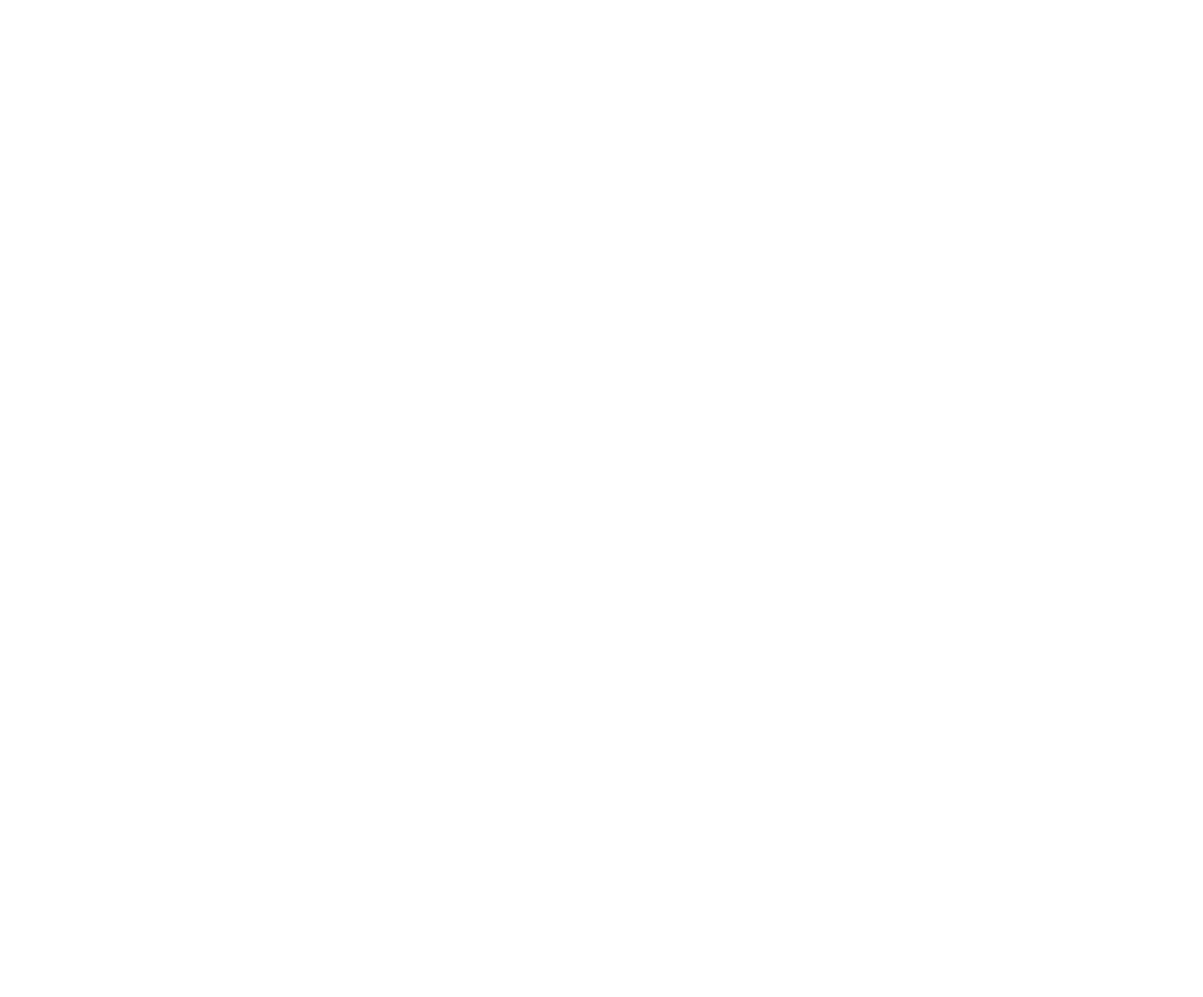
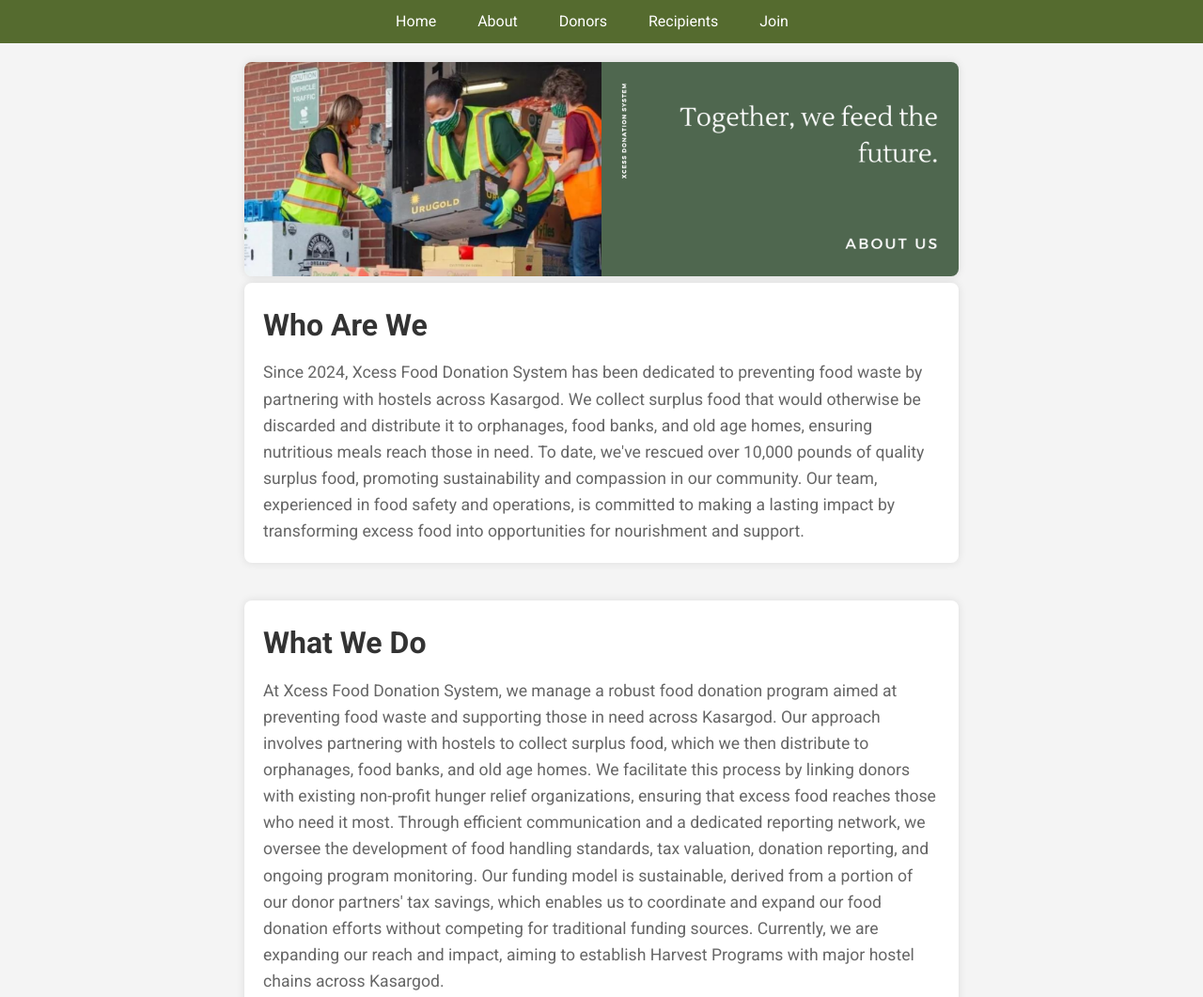
Before and after one commit to vaibhav-garg1503/ANNDAAN, a website: page frontend/pages/about-page/about.html in a window 1280 px wide. Shown: the top 1061 px of the page at 94% size. Before the commit the page ends 800 px from the top, so only its background shows below. Drawn offline with Linux system fonts and the light colour scheme.

Commit message:
about page and donors page completed

```diff
--- a/frontend/home/home.css
+++ b/frontend/home/home.css
@@ -1,7 +1,7 @@
-/* home.css */
+@import url('https://fonts.googleapis.com/css2?family=Roboto:wght@400;700&display=swap');
 
 body {
-    font-family: Arial, sans-serif;
+    font-family: 'Roboto', sans-serif;
     margin: 0;
     padding: 0;
     color: #333;
@@ -9,7 +9,8 @@ body {
 
 header {
     background-color: darkolivegreen;
-    padding: 1em 0;
+    color: #fff;
+    padding: 10px 0;
 }
 
 nav ul {
@@ -25,20 +26,29 @@ nav ul li {
 }
 
 nav ul li a {
-    color: white;
+    color: #fff;
     text-decoration: none;
-    font-weight: bold;
-    transition: background-color 0.3s, color 0.3s;
+    padding: 5px 10px;
+    position: relative; /* Ensure proper stacking context */
 }
 
-nav ul li a:hover {
-    background-color: white;
-    color: darkolivegreen;
-    padding: 0.5em;
-    border-radius: 5px;
+nav ul li a::before {
+    content: '';
+    position: absolute;
+    top: 0;
+    left: 0;
+    width: 100%;
+    height: 100%;
+    background-color: rgba(85, 107, 47, 0);
+    transition: background-color 0.3s ease;
+}
+
+nav ul li a:hover::before {
+    background-color: rgba(85, 107, 47, 0.5);
 }
 
 
+/* Slideshow container */
 .slideshow-container {
     max-width: 100%;
     position: relative;
@@ -48,9 +58,15 @@ nav ul li a:hover {
 
 /* Slides */
 .slideshow-slide {
-    display: none;
     position: absolute;
     width: 100%;
+    opacity: 0;
+    transition: opacity 1s ease; /* Fade transition */
+}
+
+/* Show active slide */
+.slideshow-slide.active {
+    opacity: 1;
 }
 
 .slideshow-slide img {
@@ -59,7 +75,7 @@ nav ul li a:hover {
     object-fit: cover;
 }
 
-
+/* Dots for navigation */
 .dot {
     height: 15px;
     width: 15px;
@@ -71,7 +87,7 @@ nav ul li a:hover {
     cursor: pointer;
 }
 
-.active, .dot:hover {
+.dot.active, .dot:hover {
     background-color: darkolivegreen;
 }
 
--- /dev/null
+++ b/frontend/pages/about-page/about.css
@@ -0,0 +1,89 @@
+
+* {
+    margin: 0;
+    padding: 0;
+    box-sizing: border-box;
+}
+
+body {
+    font-family: 'Roboto', sans-serif;
+    line-height: 1.6;
+    background-color: #f4f4f4;
+}
+
+header {
+    background-color: darkolivegreen;
+    color: #fff;
+    padding: 10px 0;
+}
+
+nav ul {
+    list-style-type: none;
+    text-align: center;
+}
+
+nav ul li {
+    display: inline;
+    margin-right: 20px;
+}
+
+nav ul li a {
+    color: #fff;
+    text-decoration: none;
+    padding: 5px 10px;
+    position: relative; /* Ensure proper stacking context */
+}
+
+nav ul li a::before {
+    content: '';
+    position: absolute;
+    top: 0;
+    left: 0;
+    width: 100%;
+    height: 100%;
+    background-color: rgba(85, 107, 47, 0);
+    transition: background-color 0.3s ease;
+}
+
+nav ul li a:hover::before {
+    background-color: rgba(85, 107, 47, 0.5);
+}
+
+main {
+    max-width: 800px;
+    margin: 20px auto;
+    padding: 0 20px;
+}
+
+section {
+    margin-bottom: 40px;
+}
+
+.image-container {
+    text-align: center;
+}
+
+.image-container img {
+    max-width: 100%;
+    height: auto;
+    border-radius: 8px;
+    box-shadow: 0 0 10px rgba(0, 0, 0, 0.1);
+}
+
+.text-container {
+    padding: 20px;
+    background-color: #fff;
+    border-radius: 8px;
+    box-shadow: 0 0 10px rgba(0, 0, 0, 0.1);
+}
+
+h2 {
+    color: #333;
+    font-size: 2em;
+    margin-bottom: 10px;
+}
+
+p {
+    color: #666;
+    font-size: 1.1em;
+}
--- a/frontend/pages/about-page/about.html
+++ b/frontend/pages/about-page/about.html
@@ -0,0 +1,52 @@
+<!DOCTYPE html>
+<html lang="en">
+<head>
+    <meta charset="UTF-8">
+    <meta name="viewport" content="width=device-width, initial-scale=1.0">
+    <title>About Us - Food Donation System</title>
+    <link rel="stylesheet" href="about.css">
+    <!-- Importing the font -->
+    <link href="https://fonts.googleapis.com/css2?family=Roboto:wght@400;700&display=swap" rel="stylesheet">
+</head>
+<body>
+    <header>
+        <nav>
+            <ul>
+                <li><a href="../../home/home.html">Home</a></li>
+                <li><a href="about.html">About</a></li>
+                <li><a href="../donors-page/donors.html">Donors</a></li>
+                <li><a href="#recipients">Recipients</a></li>
+                <li><a href="../join-page/join.html">Join</a></li>
+            </ul>
+        </nav>
+    </header>
+    <main>
+        <section class="who-are-we">
+            <div class="image-container">
+                <img src="../../assets/4.png" alt="Team at Xcess Food Donation System">
+            </div>
+            <div class="text-container">
+                <h2>Who Are We</h2>
+                <p>Since 2024, Xcess Food Donation System has been dedicated to preventing food waste by partnering with hostels across Kasargod.
+                    We collect surplus food that would otherwise be discarded and distribute it to orphanages, food banks, and old age homes, ensuring nutritious meals
+                    reach those in need. To date, we've rescued over 10,000 pounds of quality surplus food, promoting sustainability and compassion in our
+                    community. Our team, experienced in food safety and operations, is committed to making a lasting impact by transforming excess food into opportunities for nourishment and support.</p>
+            </div>
+        </section>
+        <section class="what-we-do">
+            <div class="text-container">
+                <h2>What We Do</h2>
+                <p>At Xcess Food Donation System, we manage a robust food donation program aimed at preventing food waste and supporting those in need across Kasargod. Our approach involves partnering
+                    with hostels to collect surplus food, which we then distribute to orphanages, food banks, and old age homes. We facilitate this process by linking donors with existing non-profit hunger
+                    relief organizations, ensuring that excess food reaches those who need it most. Through efficient communication and a dedicated reporting network, we oversee the development of food handling
+                    standards, tax valuation, donation reporting, and ongoing program monitoring. Our funding model is sustainable, derived from a portion of our donor partners' tax savings, which enables us to
+                    coordinate and expand our food donation efforts without competing for traditional funding sources. Currently, we are expanding our reach and impact, aiming to establish Harvest Programs with
+                    major hostel chains across Kasargod.</p>
+            </div>
+            <div class="image-container">
+                <img src="https://files.catbox.moe/ly3rc4.png" alt="Food donations at Xcess Food Donation System">
+            </div>
+        </section>
+    </main>
+</body>
+</html>
--- /dev/null
+++ b/frontend/pages/donors-page/donors.css
@@ -0,0 +1,105 @@
+/* donors.css */
+
+body {
+    font-family: Arial, sans-serif;
+    margin: 0;
+    padding: 0;
+    background-color: #f4f4f4;
+}
+
+
+header {
+    background-color: darkolivegreen;
+    color: #fff;
+    padding: 10px 0;
+}
+
+nav ul {
+    list-style: none;
+    padding: 0;
+    margin: 0;
+    display: flex;
+    justify-content: center;
+}
+
+nav ul li {
+    margin: 0 1em;
+}
+
+nav ul li a {
+    color: #fff;
+    text-decoration: none;
+    padding: 5px 10px;
+    position: relative; /* Ensure proper stacking context */
+}
+
+nav ul li a::before {
+    content: '';
+    position: absolute;
+    top: 0;
+    left: 0;
+    width: 100%;
+    height: 100%;
+    background-color: rgba(85, 107, 47, 0);
+    transition: background-color 0.3s ease;
+}
+
+nav ul li a:hover::before {
+    background-color: rgba(85, 107, 47, 0.5);
+}
+
+main {
+    padding: 20px;
+    max-width: 800px;
+    margin: auto;
+    background-color: white;
+    border-radius: 8px;
+    box-shadow: 0 0 10px rgba(0, 0, 0, 0.1);
+}
+
+h1 {
+    color: darkolivegreen;
+    text-align: center;
+}
+
+#donors-list {
+    list-style-type: none;
+    padding: 0;
+}
+
+#donors-list li {
+    padding: 10px;
+    border-bottom: 1px solid #ddd;
+    display: flex;
+    justify-content: center;
+    align-items: center;
+    transition: background-color 0.3s;
+
+}
+
+#donors-list li:hover {
+    background-color: #f9f9f9;
+}
+
+#donors-list li span {
+    font-weight: bold;
+    color: darkolivegreen;
+    text-align: center;
+}
+
+#donate-button {
+    display: block;
+    width: 100%;
+    padding: 10px;
+    background-color: orangered;
+    color: white;
+    border: none;
+    border-radius: 4px;
+    font-size: 1em;
+    cursor: pointer;
+    transition: background-color 0.3s;
+}
+
+#donate-button:hover {
+    background-color: #cc3700;
+}
--- /dev/null
+++ b/frontend/pages/join-page/join.css
@@ -0,0 +1,57 @@
+body {
+    font-family: Arial, sans-serif;
+    background-color: #f0f0f0;
+    margin: 0;
+    padding: 0;
+}
+
+.container {
+    max-width: 800px;
+    margin: 50px auto;
+    background-color: #fff;
+    padding: 20px;
+    border-radius: 8px;
+    box-shadow: 0 0 10px rgba(0, 0, 0, 0.1);
+}
+
+h1 {
+    text-align: center;
+    color: #333;
+}
+
+.options {
+    margin-top: 30px;
+}
+
+.option {
+    text-align: center;
+    padding: 20px;
+    border-radius: 8px;
+    background-color: #f5f5f5;
+    box-shadow: 0 0 5px rgba(0, 0, 0, 0.1);
+    margin-bottom: 20px; /* Add margin between each option */
+}
+
+.option h2 {
+    color: #333;
+}
+
+.option p {
+    color: #666;
+    font-size: 14px;
+    margin-bottom: 15px;
+}
+
+.btn {
+    display: inline-block;
+    background-color: #4CAF50;
+    color: #fff;
+    text-decoration: none;
+    padding: 10px 20px;
+    border-radius: 5px;
+    transition: background-color 0.3s ease;
+}
+
+.btn:hover {
+    background-color: #45a049;
+}
--- a/package.json
+++ b/package.json
@@ -10,6 +10,8 @@
   "author": "",
   "license": "ISC",
   "dependencies": {
-    "express": "^4.19.2"
+    "cors": "^2.8.5",
+    "express": "^4.19.2",
+    "mssql": "^11.0.1"
   }
 }
```
Also changed, not shown: backend/server.js (+34 -10 lines), frontend/home/home.html (+8 -6 lines), frontend/home/home.js (+35 -18 lines), frontend/pages/donors-page/donors.html (added, +31 -0 lines), frontend/pages/donors-page/donors.js (added, +30 -0 lines), frontend/pages/join-page/join.html (added, +31 -0 lines), frontend/assets/3.png, frontend/assets/4.png (added), frontend/partials/agency-registration.html (added), frontend/partials/hostel-registration.html (added), frontend/partials/user-registration.html (added), 2 other files. Lines whose indentation alone changed are shown as unchanged.
